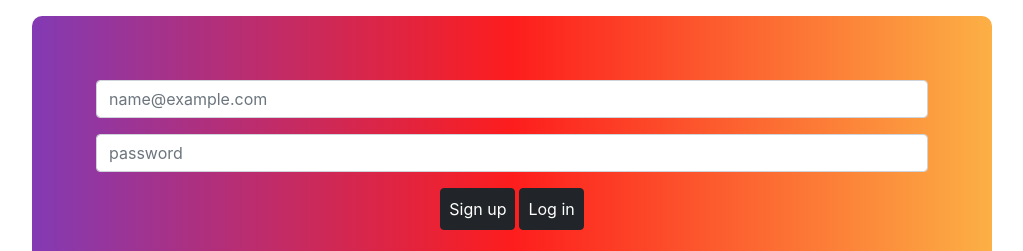
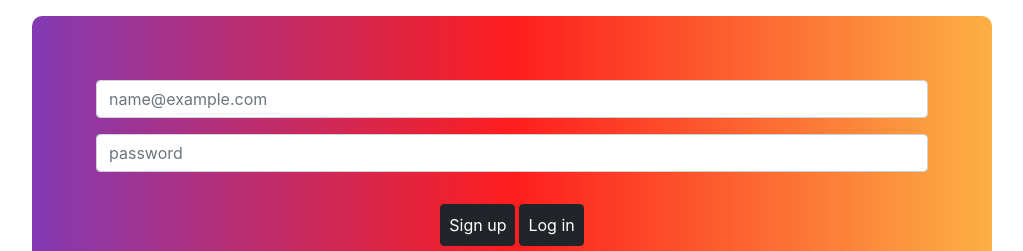
Before and after one commit to 12Isabella/gratitude-diary-app-rain, a React (Create React App) app: page / in a window 1280 px wide. Shown: the top 251 px of the page, without its empty margins (128-1151 px from the left). Built offline with nearby package versions, Linux system fonts and the light colour scheme; no server answers.

Commit message:
catch and display common errors

```diff
--- a/src/App.jsx
+++ b/src/App.jsx
@@ -42,6 +42,7 @@ function App() {
   const [currentText, setCurrentText] = useState("");
   const [items, setItems] = useState([]);
   const [user, setUser] = useState(null);
+  const [errorMessage, setErrorMessage] = useState(null);
 
   onAuthStateChanged(auth, (user) => setUser(user));
 
@@ -55,38 +56,56 @@ function App() {
   const [editModal, setEditModal] = useState({ open: false, id: 0 });
 
   function handleSignUp(email, password) {
-    createUserWithEmailAndPassword(auth, email, password).then(
-      (userCredential) => {
+    createUserWithEmailAndPassword(auth, email, password)
+      .then((userCredential) => {
         // Signed in
         console.log("signed in", userCredential);
         const user = userCredential.user;
         setUser(user);
         // ...
+      })
+      // handle fail not implemented yet
+      .catch((error) => {
+        switch (error.code) {
+          case "auth/weak-password":
+            setErrorMessage("You're gonna need a stronger password! 🙄");
+
+            break;
+          case "auth/email-already-in-use":
+            setErrorMessage("We already have a user for this email 😏");
+            break;
+          default:
+            console.log("error code", error.code);
+            setErrorMessage("Sorry, something went wrong.");
         }
-    );
-    // handle fail not implemented yet
-    /* .catch((error) => {
-        const errorCode = error.code;
-        const errorMessage = error.message;
-        console.log("error", error);
-        // ..
-      });*/
+      });
   }
 
   function handleLogIn(email, password) {
-    signInWithEmailAndPassword(auth, email, password).then((userCredential) => {
+    signInWithEmailAndPassword(auth, email, password)
+      .then((userCredential) => {
         // Signed in
 
         const user = userCredential.user;
         console.log(user);
         setUser(user);
         // ...
+      })
+      // handle fail not implemented yet
+      .catch((error) => {
+        switch (error.code) {
+          case "auth/wrong-password":
+            setErrorMessage("You typed the wrong password 🙄");
+
+            break;
+          case "auth/user-not-found":
+            setErrorMessage("This is not your e-mail adress 😏");
+            break;
+          default:
+            console.log("error code", error.code);
+            setErrorMessage("Sorry, something went wrong.");
+        }
       });
-    // handle fail not implemented yet
-    /*  .catch((error) => {
-        const errorCode = error.code;
-        const errorMessage = error.message;
-      });*/
   }
 
   async function getgratitudeItems(db, userID) {
@@ -167,7 +186,11 @@ function App() {
       <div className="container mt-3">
         {modal}
         {user === null ? (
-          <LogIn signUp={handleSignUp} logIn={handleLogIn} />
+          <LogIn
+            signUp={handleSignUp}
+            logIn={handleLogIn}
+            errorMessage={errorMessage}
+          />
         ) : (
           <React.Fragment />
         )}
--- a/src/LogIn.jsx
+++ b/src/LogIn.jsx
@@ -45,6 +45,7 @@ const LogIn = (props) => {
             id="inputPassword"
           />
         </div>
+        <div className="p-2">{props.errorMessage}</div>
         <button
           type="button"
           onClick={handleSignUp}
```
Lines whose indentation alone changed are shown as unchanged.
